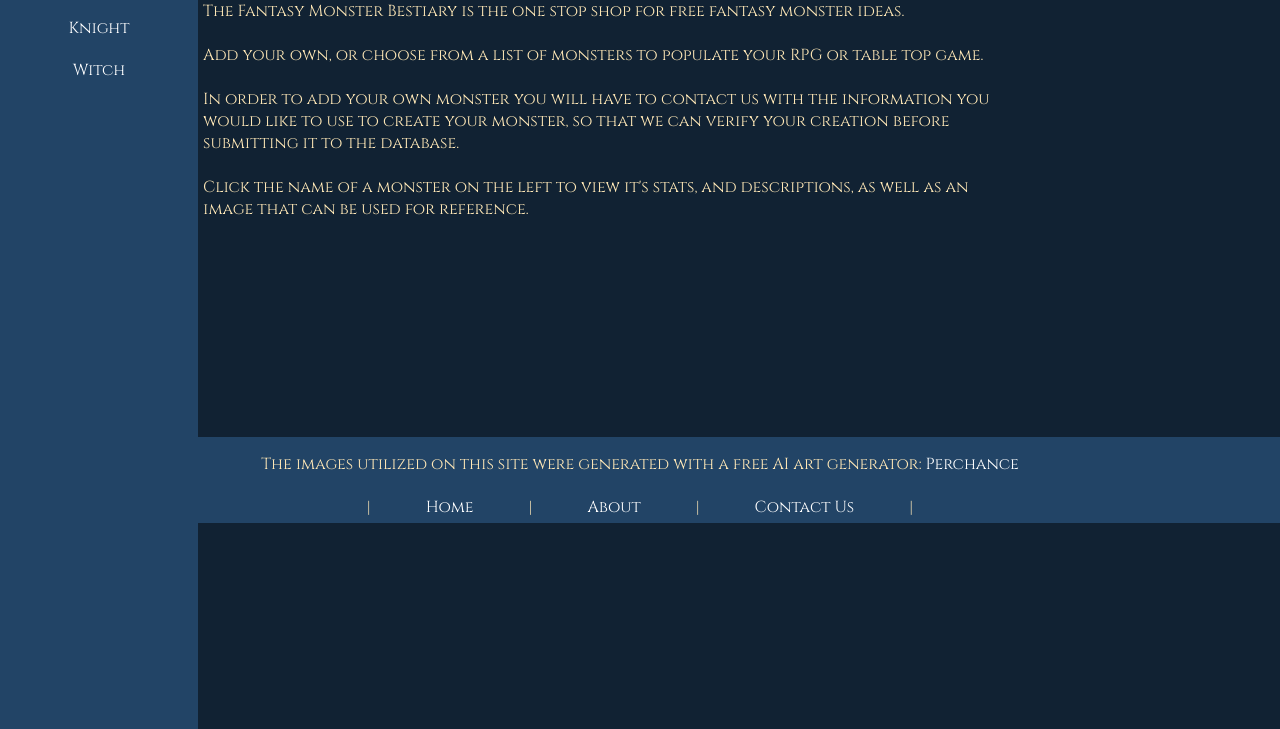
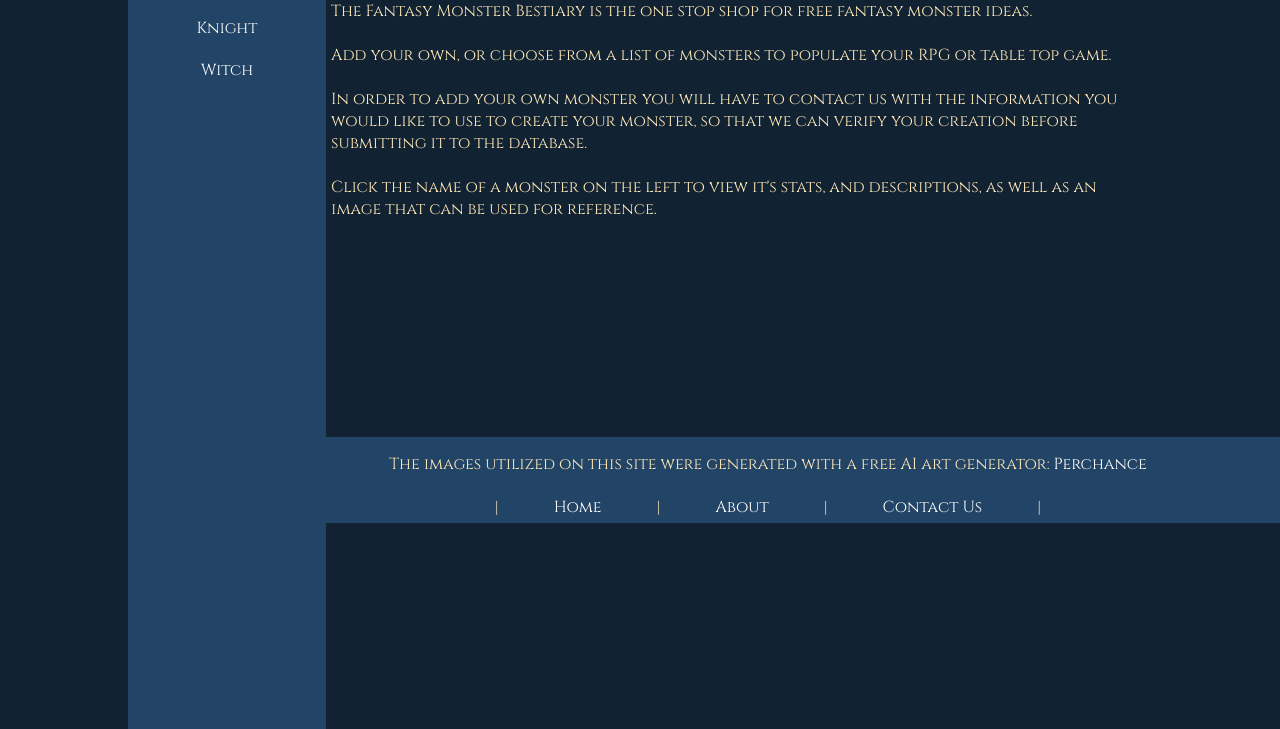
Before and after one commit to LRosdobutko/Project4, a plain HTML site: page index.html in a window 1280 px wide. Shown: the part 277-1006 px from the top of the page. Drawn offline with Linux system fonts and the light colour scheme.

Commit message:
update 2

```diff
--- a/styles.css
+++ b/styles.css
@@ -3,10 +3,10 @@ body {
     font-family: 'Arial', sans-serif;
     background-color: #112233;
     color: #ffe8b7;
-    /* border: 2px solid red; */
     font-family: 'Cinzel', sans-serif;
-    /* min-width: 638px; */
-
+    display: flex;
+    align-items: center;
+    justify-content: center;
 }
 
 h1,
@@ -41,7 +41,6 @@ main {
 }
 
 #top_section {
-    /* border: 1px solid gold; */
     display: flex;
     justify-content: flex-start;
 }
@@ -97,7 +96,6 @@ main {
 
 #side_nav {
     width: 200px;
-    /* height: 100vh; */
     display: flex;
     flex-direction: column;
     align-items: center;
@@ -153,7 +151,7 @@ main {
 }
 
 #footer div {
-    width: 100%;
+    width: 80%;
     background-color: #224466;
     display: flex;
     align-items: center;
```
